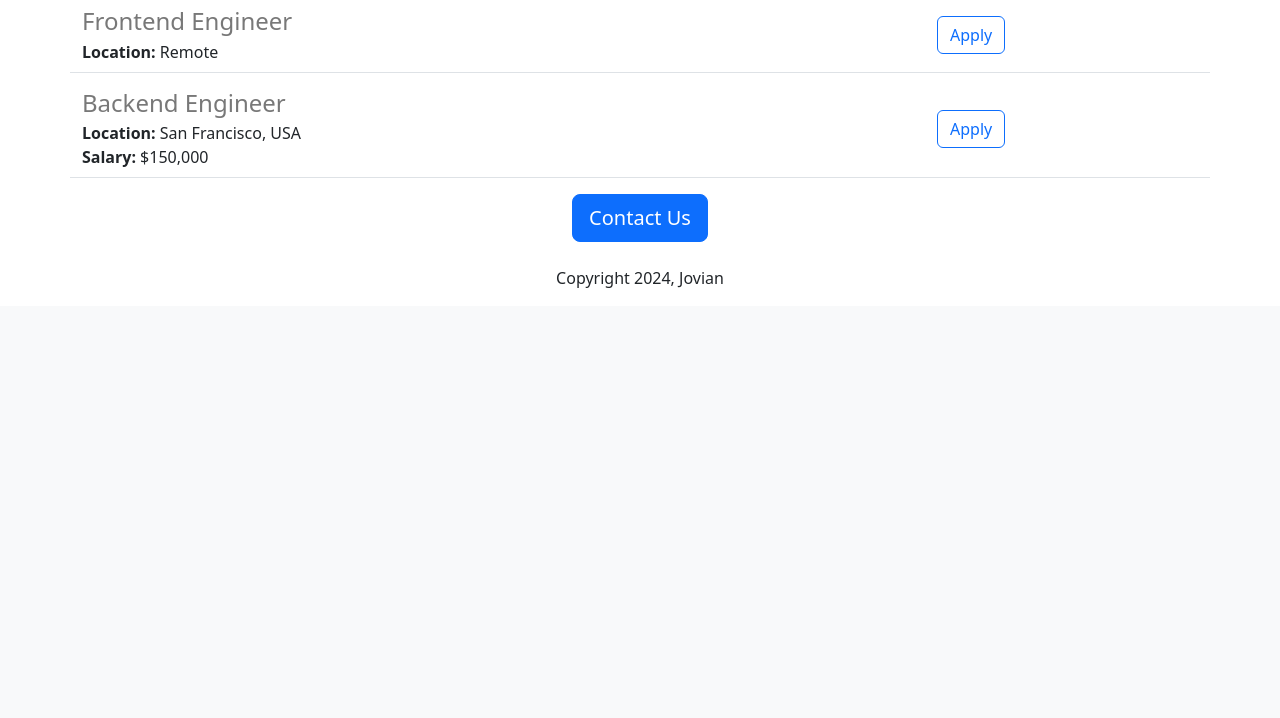
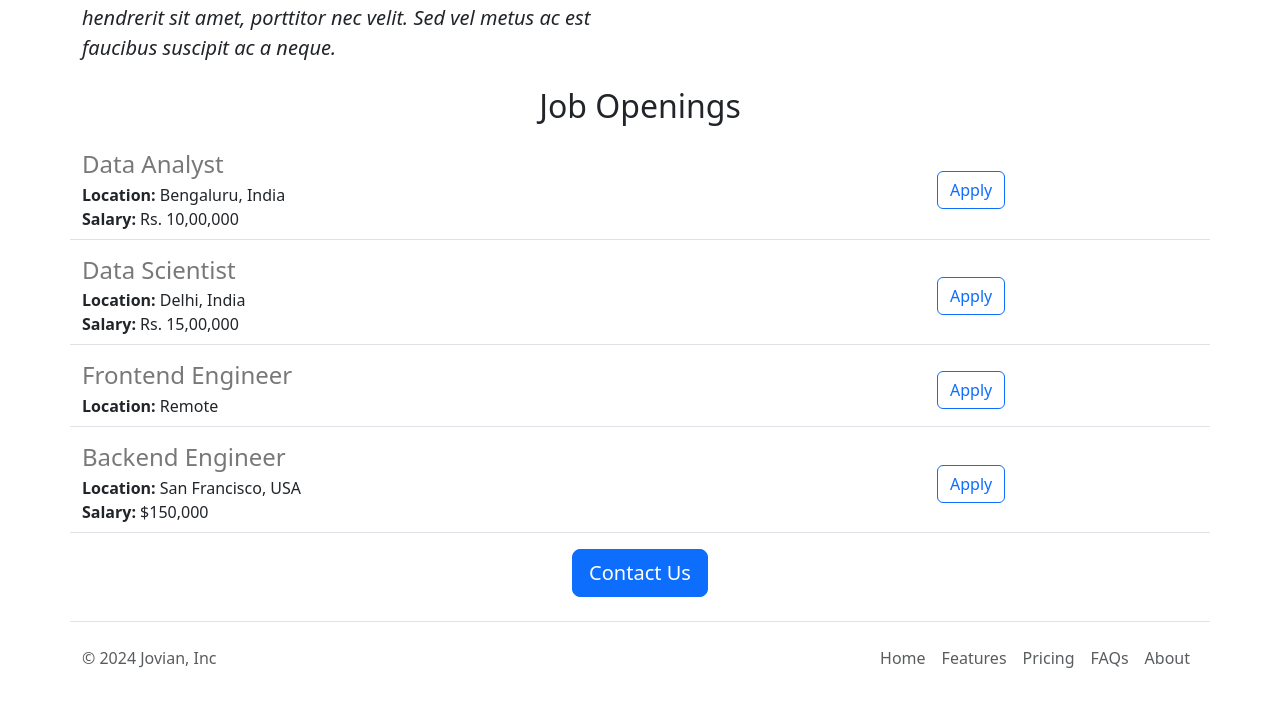
Before and after one commit to langerpereira/jovian-careers-website-v2-database-, a Flask app: page / in a window 1280 px wide. Shown: the part 1033-1751 px from the top of the page. Before the commit the page ends 1321 px from the top, so only its background shows below. Run offline with Flask 3, Linux system fonts and the light colour scheme.

Commit message:
footeer ,navbar and some minor changes

```diff
--- /dev/null
+++ b/templates/footer.html
@@ -0,0 +1,15 @@
+<footer class="d-flex flex-wrap justify-content-between align-items-center py-3 my-4 border-top">
+  <p class="col-md-4 mb-0 text-body-secondary">© 2024 Jovian, Inc</p>
+
+  <a href="/" class="col-md-4 d-flex align-items-center justify-content-center mb-3 mb-md-0 me-md-auto link-body-emphasis text-decoration-none">
+    <svg class="bi me-2" width="40" height="32"><use xlink:href="#bootstrap"></use></svg>
+  </a>
+
+  <ul class="nav col-md-4 justify-content-end">
+    <li class="nav-item"><a href="#" class="nav-link px-2 text-body-secondary">Home</a></li>
+    <li class="nav-item"><a href="#" class="nav-link px-2 text-body-secondary">Features</a></li>
+    <li class="nav-item"><a href="#" class="nav-link px-2 text-body-secondary">Pricing</a></li>
+    <li class="nav-item"><a href="#" class="nav-link px-2 text-body-secondary">FAQs</a></li>
+    <li class="nav-item"><a href="#" class="nav-link px-2 text-body-secondary">About</a></li>
+  </ul>
+</footer>
--- a/templates/home.html
+++ b/templates/home.html
@@ -17,34 +17,20 @@
 </head>
 
 <body>
-  <nav class="navbar navbar-expand-lg bg-body-tertiary">
-    <div class="container-fluid">
-      <a class="navbar-brand" style= "font-style:bolder; font-size:45px;" href="#">{{company_name}} Carrers</a>
-      <button class="navbar-toggler" type="button" data-bs-toggle="collapse" data-bs-target="#navbarNav" aria-controls="navbarNav" aria-expanded="false" aria-label="Toggle navigation">
-        <span class="navbar-toggler-icon"></span>
-      </button>
-      <div class="collapse navbar-collapse" id="navbarNav">
-        <ul class="navbar-nav">
-          <li class="nav-item">
-            <a class="nav-link active" aria-current="page" href="#">Home</a>
-          </li>
-          <li class="nav-item">
-            <a class="nav-link" href="#">Features</a>
-          </li>
-          <li class="nav-item">
-            <a class="nav-link" href="#">Pricing</a>
-          </li>
-          <li class="nav-item">
-            <a class="nav-link disabled" aria-disabled="true">Disabled</a>
-          </li>
-        </ul>
-      </div>
-    </div>
-  </nav>
-  <div class="container">
-    <img class="img-fluid" id="banner" src="https://f9e967e5-de3d-4afc-b639-3930ab1d9aa0-00-2wttvhxkhmokv.sisko.replit.dev/static/banner.jpg" height="300px">
+  {% include 'nav.html' %}
+  <div class="container mt-5">
+      <h1 class="text-center pt-5 mt-5 ">{{company_name}} Carrers</h1>
+    <img class="img-fluid mt-5" id="banner" src="https://f9e967e5-de3d-4afc-b639-3930ab1d9aa0-00-2wttvhxkhmokv.sisko.replit.dev/static/banner.jpg" height="300px">
     <h2 class="text-center mt-2 mb-4">About {{company_name}}</h2>
-    <p class="lead" style="font-size: 20px; font-style: italic; font-style: bold;">Lorem ipsum dolor sit amet, consectetur adipiscing elit. Cras vel mi bibendum, posuere erat nec, commodo ex. Nulla mattis cursus maximus. Mauris et lectus et ipsum sollicitudin aliquam id eget orci. Nam non dictum elit, sed laoreet orci. Ut sodales magna quis euismod eleifend. Duis ultrices sapien id est auctor finibus. Mauris velit neque, placerat vel hendrerit et, tristique non eros. Vivamus venenatis eros in tortor rhoncus porta. Aenean scelerisque hendrerit ipsum nec molestie. Mauris porta placerat posuere. Nulla aliquam, ante id porta commodo, diam ante pellentesque neque, vel viverra nibh velit id ligula. Proin quis augue nulla. Suspendisse ornare mauris ut vulputate consequat. Nunc ut odio eu lacus porttitor consequat et vel erat. Vestibulum dolor ex, congue a hendrerit sit amet, porttitor nec velit. Sed vel metus ac est faucibus suscipit ac a neque.</p>
+    <div class="row">
+      <div class="col-6">
+    <p class="lead" style="font-size: 20px; font-style: italic; font-style: bold;">Lorem ipsum dolor sit amet, consectetur adipiscing elit. Cras vel mi bibendum, posuere erat nec, commodo ex. Nulla mattis cursus maximus. Mauris et lectus et ipsum sollicitudin aliquam id eget orci. Nam non dictum elit, sed laoreet orci. Ut sodales magna quis euismod eleifend. Duis ultrices sapien id est auctor finibus. Mauris velit neque, placerat vel hendrerit et, tristique non eros. Vivamus venenatis eros in tortor rhoncus porta. Aenean scelerisque hendrerit ipsum nec molestie. Mauris porta placerat posuere. Nulla aliquam, ante id porta commodo, diam ante pellentesque neque, vel viverra nibh velit id ligula. Proin quis augue nulla. Suspendisse ornare mauris ut vulputate consequat. Nunc ut odio eu lacus porttitor consequat et vel erat. Vestibulum dolor ex, congue a hendrerit sit amet, porttitor nec velit. Sed vel metus ac est faucibus suscipit ac a neque.
+    </p>
+        </div>
+        <div class="col-6" dir='rtl'>
+      <img src="/static/people.jpg" class="img-fluid" style="height: 320px; border-radius: 4px;">
+        </div>
+      <div>
     <h2 class="text-center mt-2 mb-4">Job Openings</h2>
     <p>
       {% for job in jobs %}
@@ -53,10 +39,10 @@
     </p>
     <div class="text-center">
       <button class="btn btn-primary btn-lg">Contact Us</button>
-      <p class="mt-4">Copyright 2024, {{company_name}}</p>
     </div>
   </div>
   <script src="https://cdn.jsdelivr.net/npm/bootstrap@5.3.3/dist/js/bootstrap.bundle.min.js" integrity="sha384-YvpcrYf0tY3lHB60NNkmXc5s9fDVZLESaAA55NDzOxhy9GkcIdslK1eN7N6jIeHz" crossorigin="anonymous"></script>
+  {% include 'footer.html' %}
 </body>
 
 </html>
--- a/templates/jobitem.html
+++ b/templates/jobitem.html
@@ -7,6 +7,6 @@
     {% endif %}
     </div>
   <div class="col-3">
-    <button type="button" class="btn btn-outline-primary">Apply</button>
+    <a href="mailto:someone@example.com subject=Application for {{job['title']}}" type="button" class="btn btn-outline-primary">Apply</a>
   </div>
 </div>
--- /dev/null
+++ b/templates/nav.html
@@ -0,0 +1,24 @@
+<nav class="navbar navbar-expand-lg bg-primary p-3 fixed-top shadow-lg">
+  <div class="container-fluid">
+    <a class="navbar-brand" style= "font-style:bolder; font-size:35px;" href="#">{{company_name}} </a>
+    <button class="navbar-toggler" type="button" data-bs-toggle="collapse" data-bs-target="#navbarNav" aria-controls="navbarNav" aria-expanded="false" aria-label="Toggle navigation">
+      <span class="navbar-toggler-icon"></span>
+    </button>
+    <div class="collapse navbar-collapse" dir='rtl'  id="navbarNav">
+      <ul class="navbar-nav " >
+        <li class="nav-item">
+          <a class="nav-link active" aria-current="page" href="#">Home</a>
+        </li>
+        <li class="nav-item">
+          <a class="nav-link" href="#">Features</a>
+        </li>
+        <li class="nav-item">
+          <a class="nav-link" href="#">Pricing</a>
+        </li>
+        <li class="nav-item">
+          <a class="nav-link disabled" aria-disabled="true">Disabled</a>
+        </li>
+      </ul>
+    </div>
+  </div>
+</nav>
```
Also changed, not shown: 1 other file.
